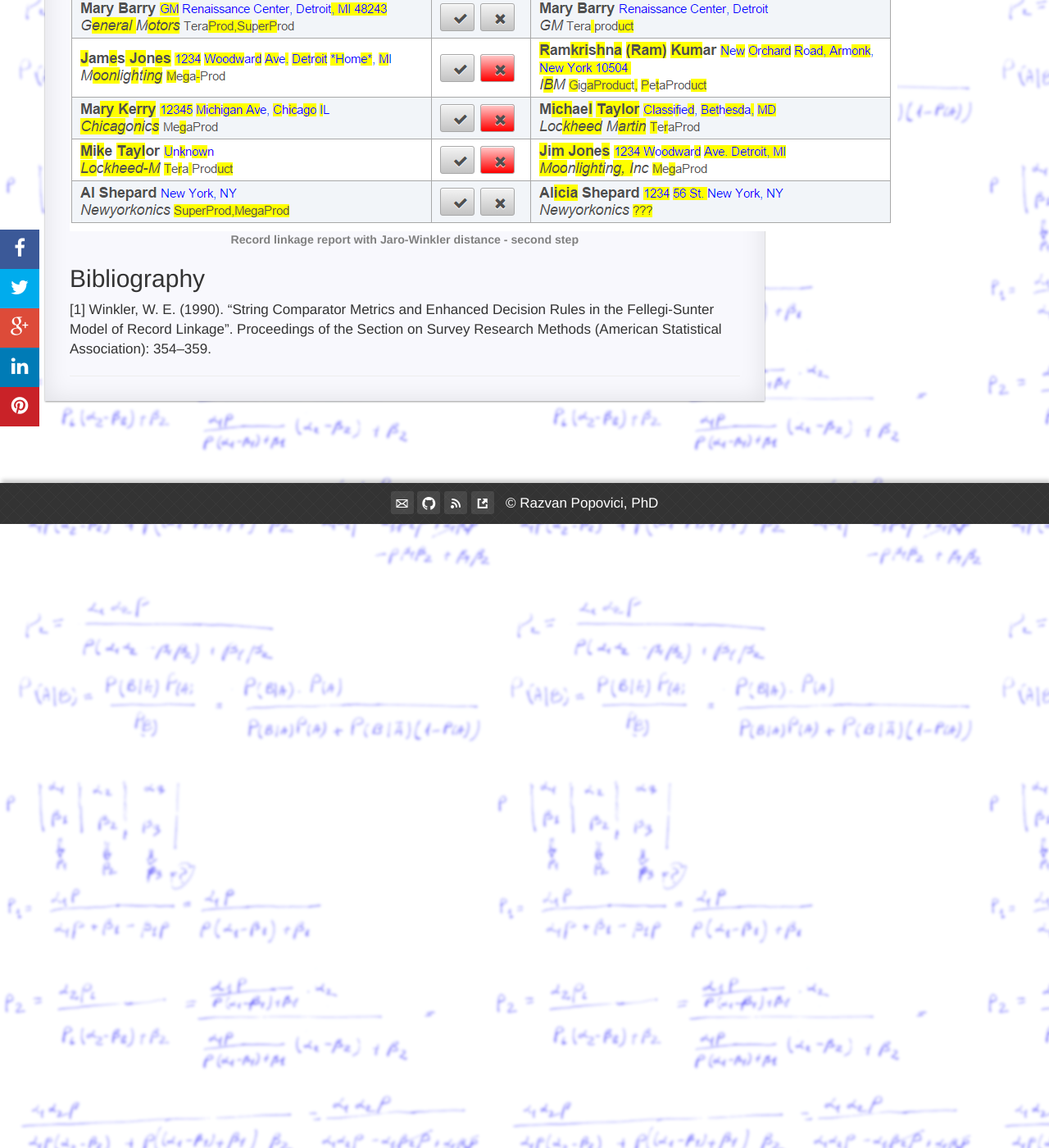
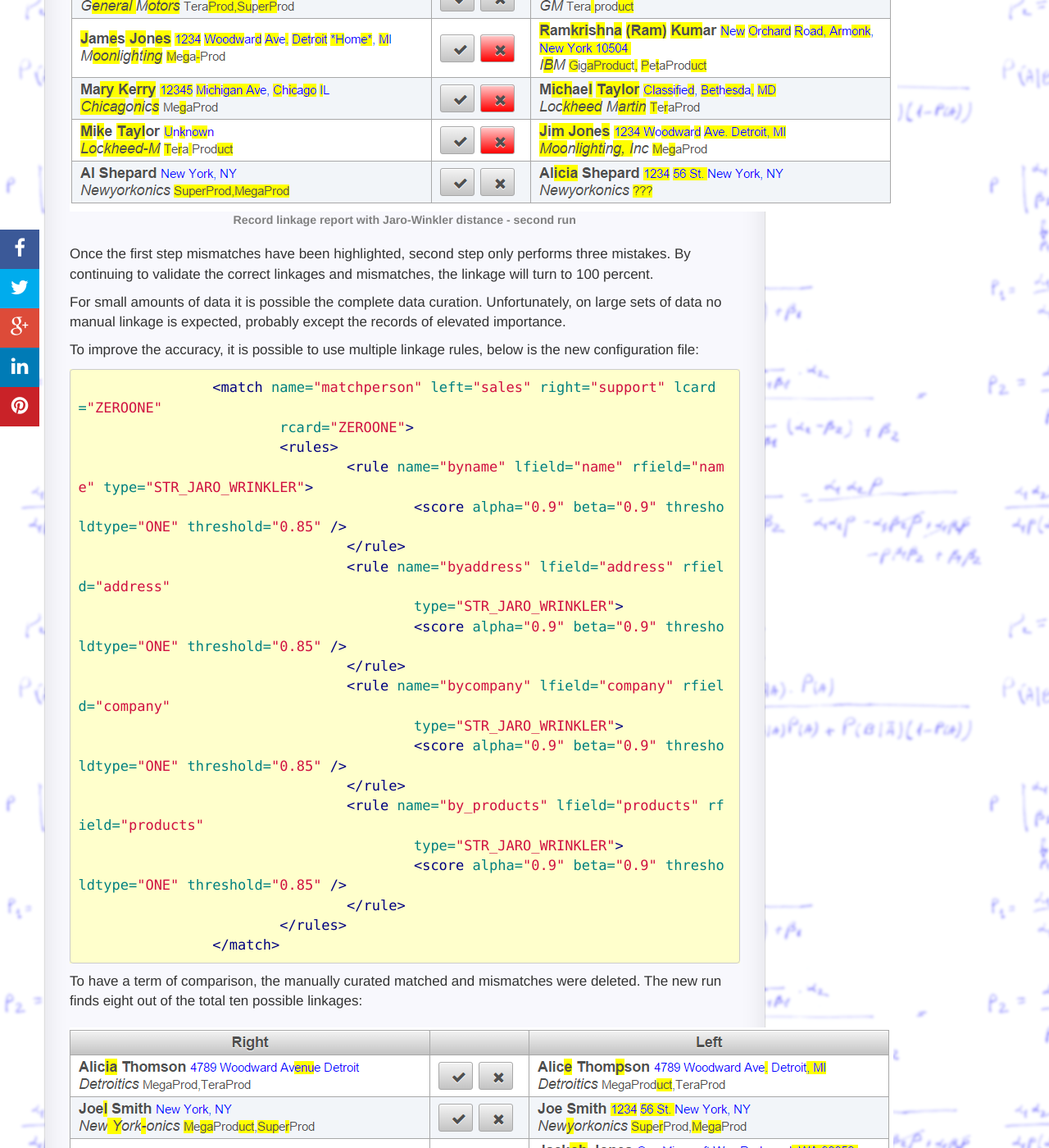
Before and after one commit to RazvanML/reco-link, a Jekyll site: the page built from _posts/2015-10-31-JaroWinkler.md, in a window 1280 px wide and 1400 px high, scrolled down 2203 px. Shown: the whole window at 82% size. Built offline with Jekyll 4.4.1, drawn with Linux system fonts in a browser that asks for light colours; nearby versions of some CDN libraries; Markdown is read by kramdown in place of the engine named in the settings; comment, search, counter and statistics services are not loaded; some of the changed text lies outside the part shown.

Commit message:
more content

````diff
--- a/_posts/2015-10-31-JaroWinkler.md
+++ b/_posts/2015-10-31-JaroWinkler.md
@@ -16,8 +16,7 @@
 			rcard="ZEROONE" >
 			<rules>
 				<rule name="byname" lfield="name" rfield="name" type="STR_JARO_WRINKLER"  >
-					<score alpha="0.9" beta="0.9" threshold="0.85" >
-					</score>
+					<score alpha="0.9" beta="0.9" threshold="0.85" />
 				</rule>
 			</rules>
 		</match>
@@ -39,11 +38,48 @@
 With this approach, the record linkage identified 10 linkages (this is the expected number), but out of them only five are correct. There are two causes contributing to this issue: first, the other data, like address, company and product are not used, and second, the quantitative part of the string similarity is discarded once passing the threshold.
 
 By signaling the mismatches, the result turns in:
+
 <figure>
-    <img src="{{'/static/img/recolink/jw3.png' | prepend: site.baseurl | prepend: site.url }}" alt='Record linkage report with Jaro-Winkler distance - second step' />
-    <figcaption>Record linkage report with Jaro-Winkler distance - second step</figcaption>
+    <img src="{{'/static/img/recolink/jw3.png' | prepend: site.baseurl | prepend: site.url }}" alt='Record linkage report with Jaro-Winkler distance - second run' />
+    <figcaption>Record linkage report with Jaro-Winkler distance - second run</figcaption>
 </figure>
 
+Once the first step mismatches have been highlighted, second step only performs three mistakes. By continuing to validate the correct linkages and mismatches, the linkage will turn to 100 percent.
+
+
+For small amounts of data it is possible the complete data curation. Unfortunately, on large sets of data no manual linkage is expected, probably except the records of elevated importance.
+
+To improve the accuracy, it is possible to use multiple linkage rules, below is the new configuration file:
+
+```xml
+		<match name="matchperson" left="sales" right="support" lcard="ZEROONE"
+			rcard="ZEROONE">
+			<rules>
+				<rule name="byname" lfield="name" rfield="name" type="STR_JARO_WRINKLER">
+					<score alpha="0.9" beta="0.9" thresholdtype="ONE" threshold="0.85" />
+				</rule>
+				<rule name="byaddress" lfield="address" rfield="address"
+					type="STR_JARO_WRINKLER">
+					<score alpha="0.9" beta="0.9" thresholdtype="ONE" threshold="0.85" />
+				</rule>
+				<rule name="bycompany" lfield="company" rfield="company"
+					type="STR_JARO_WRINKLER">
+					<score alpha="0.9" beta="0.9" thresholdtype="ONE" threshold="0.85" />
+				</rule>
+				<rule name="by_products" lfield="products" rfield="products"
+					type="STR_JARO_WRINKLER">
+					<score alpha="0.9" beta="0.9" thresholdtype="ONE" threshold="0.85" />
+				</rule>
+			</rules>
+		</match>
+```
+
+To have a term of comparison, the manually curated matched and mismatches were deleted. The new run finds eight out of the total ten possible linkages:
+
+<figure>
+    <img src="{{'/static/img/recolink/jw_multi.png' | prepend: site.baseurl | prepend: site.url }}" alt='Record linkage report with Jaro-Winkler distance - multiple linkage rules' />
+    <figcaption>Record linkage report with Jaro-Winkler distance - multiple linkage rules</figcaption>
+</figure>
 
 <h2> Bibliography </h2>
 
````
Also changed, not shown: static/img/recolink/jw_multi.png (added).
